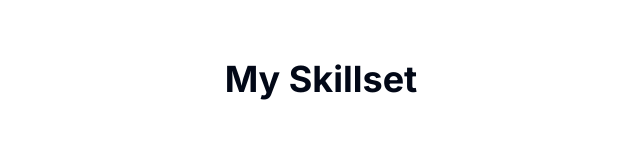
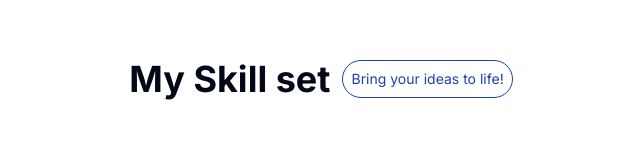
Before and after one commit to mwongess/its.mwongess, a Next.js app: page / in a window 1280 px wide. Shown: the part 1547-1707 px from the top of the page, without its empty margins (319-959 px from the left). Built offline with nearby package versions, Linux system fonts and the light colour scheme.

Commit message:
bring your ideas to life

```diff
--- a/src/components/Hero.tsx
+++ b/src/components/Hero.tsx
@@ -28,12 +28,15 @@ const Hero = () => {
         <Image className="hidden sm:block animated fadeInRight " src="/illustration.svg" priority height={200} width={500} quality={100} alt='illustration' />
         <div className='flex  justify-center flex-col absolute rounded-l-xl gap-1 top-1/2 left-[44%] bg-white p-4 hover:scale-105  cursor-pointer'>
           <p className='relative h-[3rem] w-[3rem] rounded-full bg-red-300'>
-            <Image className='rounded-full' src="https://avatars.githubusercontent.com/u/86522089?v=4" fill alt='profile'/>
+            <Image className='rounded-full' src="https://avatars.githubusercontent.com/u/86522089?v=4" fill alt='profile' />
           </p>
           <p className='font-bold'>Amos Mwongela G</p>
           <p className='text-[#23ce6b]'>@mwongess</p>
           <p>The Versatile Developer.</p>
         </div>
+        {/* <div className='flex  justify-center flex-col absolute rounded-xl gap-1 top-1/4 left-1/2  shadow-md bg-white p-4 hover:scale-105  cursor-pointer'>
+          <p>Bringing your ideas to life through code.</p>
+        </div> */}
       </div>
     </div>
   )
--- a/src/components/Skills.tsx
+++ b/src/components/Skills.tsx
@@ -2,8 +2,11 @@ import React from 'react'
 
 const Skills = () => {
   return (
-    <div id='skills' className='flex flex-col items-center justify-center sm:min-h-screen gap-4 gap-8 sm:gap-20'>
-      <h1 className='font-bold text-4xl '>My Skillset</h1>
+    <div id='skills' className='flex flex-col items-center justify-center sm:min-h-screen gap-8 sm:gap-20'>
+      <div className='flex gap-3 items-center'>
+        <h1 className=' font-bold text-4xl '>My Skill set</h1>
+        <p className='border border-blue-800 p-2 rounded-full font-normal text-sm text-blue-800 cursor-pointer hover:scale-105 h-fit'>Bring your ideas to life!</p>
+      </div>
       <img src="https://skillicons.dev/icons?i=git,github,githubactions,visualstudio,,html,css,tailwind,js,ts,react,next,,aws,azure,appwrite,firebase,stackoverflow,webpack,figma,codepen,,vite,angular,svelte,nodejs,express,nestjs,mongodb,,mysql,postman,docker,kubernetes,vim,linux,netlify,powershell,,py,php,redux,cs,dotnet,wordpress,graphql,,postgres,ai,md,discord&amp;perline=17" />
     </div>
   )
```
